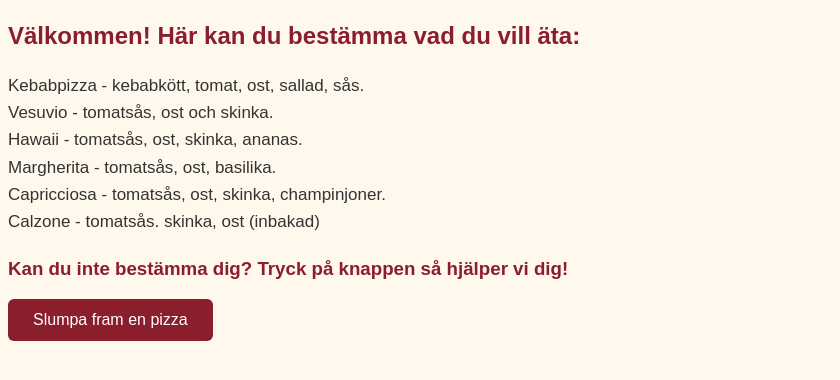
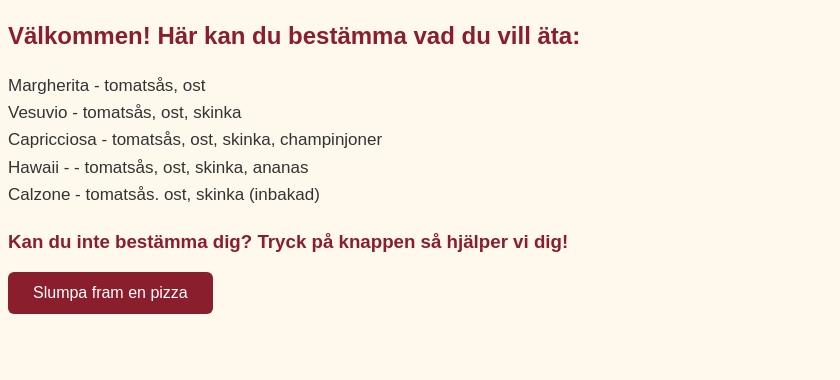
Before and after one commit to Domokius/grupp5_uppgift, a plain HTML site: page index.html in a window 1280 px wide. Shown: the part 154-534 px from the top of the page, without its empty margins (0-840 px from the left). Drawn offline with Linux system fonts and the light colour scheme.

Commit message:
Updated menu

```diff
--- a/index.html
+++ b/index.html
@@ -8,12 +8,11 @@
 <body>
   <h1>Pizzabutik ERO</h1>
   <h2>Välkommen! Här kan du bestämma vad du vill äta:</h2>
-  <p>Kebabpizza - kebabkött, tomat, ost, sallad, sås.<br>
-    Vesuvio - tomatsås, ost och skinka.<br>
-    Hawaii - tomatsås, ost, skinka, ananas.<br>
-    Margherita - tomatsås, ost, basilika.<br>
-    Capricciosa - tomatsås, ost, skinka, champinjoner.<br>
-    Calzone - tomatsås. skinka, ost (inbakad)</p>
+  <p>Margherita - tomatsås, ost<br>
+    Vesuvio - tomatsås, ost, skinka<br>
+    Capricciosa  - tomatsås, ost, skinka, champinjoner<br>
+    Hawaii -  - tomatsås, ost, skinka, ananas<br>
+    Calzone - tomatsås. ost, skinka (inbakad)</p>
   <h3>Kan du inte bestämma dig? Tryck på knappen så hjälper vi dig!</h3>
   <button id="myButton">Slumpa fram en pizza</button>
   <script src="script.js"></script>
```
